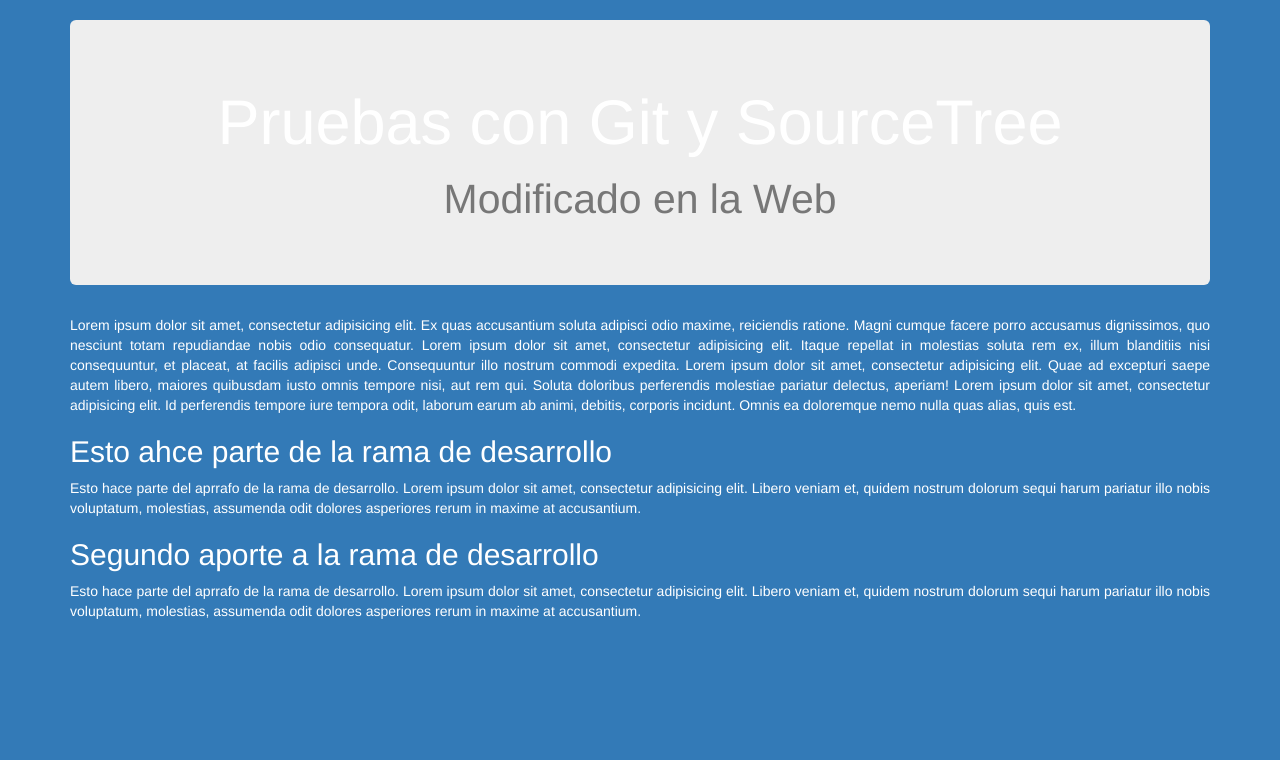
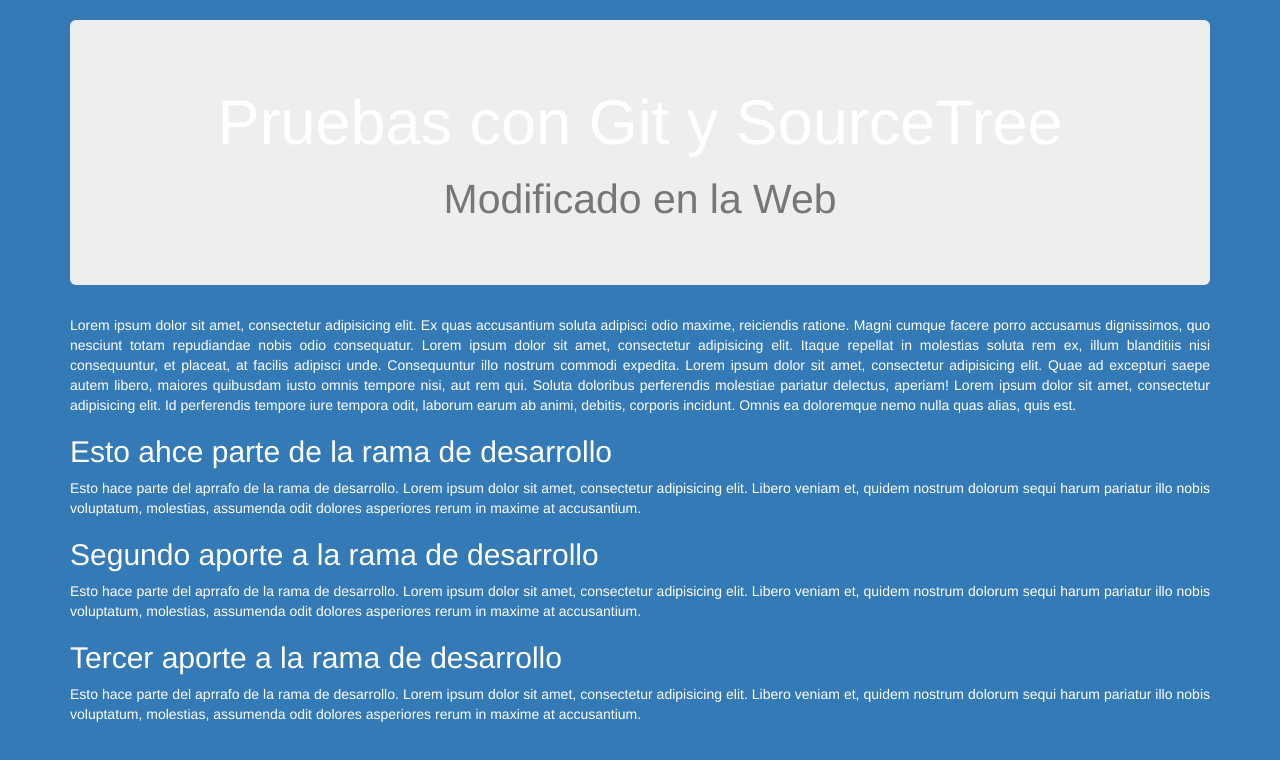
Before and after one commit to Ing-Web/SourceTree, a plain HTML site: page index.html in a window 1280 px wide. Drawn offline with Linux system fonts and the light colour scheme.

Commit message:
Tercer aprote a desarrollo

```diff
--- a/index.html
+++ b/index.html
@@ -21,6 +21,9 @@
 			<h2>Segundo aporte a la rama de desarrollo</h2>
 			<p class=text-justify>Esto hace parte del aprrafo de la rama de desarrollo. Lorem ipsum dolor sit amet, consectetur adipisicing elit. Libero veniam et, quidem nostrum dolorum sequi harum pariatur illo nobis voluptatum, molestias, assumenda odit dolores asperiores rerum in maxime at accusantium.</p>
 
+			<h2>Tercer aporte a la rama de desarrollo</h2>
+			<p class=text-justify>Esto hace parte del aprrafo de la rama de desarrollo. Lorem ipsum dolor sit amet, consectetur adipisicing elit. Libero veniam et, quidem nostrum dolorum sequi harum pariatur illo nobis voluptatum, molestias, assumenda odit dolores asperiores rerum in maxime at accusantium.</p>
+
 	</div>
 </body>
 </html>
```
